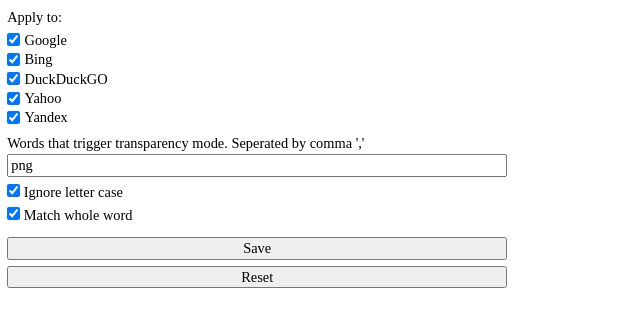
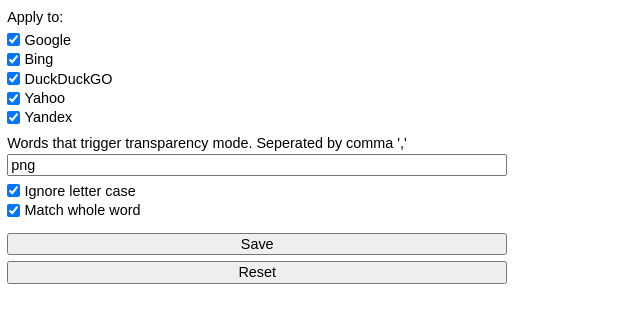
Before and after one commit to DareFox/IHATEFAKEPNG, a website built with webpack: page src/pages/options.html in a window 1280 px wide. Shown: the whole page, without its empty margins (0-640 px from the left). Built offline with nearby package versions, Linux system fonts and the light colour scheme; some packages are replaced by stand-ins of ours.

Commit message:
refactor(css): standardize checkbox list, use sans-serif globally

```diff
--- a/src/pages/options.css
+++ b/src/pages/options.css
@@ -2,6 +2,10 @@
     width: max-content;
     font-size: 90%;
     margin: 0.5em
+}
+
+* {
+    font-family: sans-serif;
 }
 
 .category {
@@ -30,7 +34,7 @@
 }
 
 
-#websites {
+.checkboxList {
     div {
         display: flex;
         align-items: center;
--- a/src/pages/options.html
+++ b/src/pages/options.html
@@ -5,13 +5,12 @@
     <title>I HATE FAKE PNG Settings</title>
     <link rel="stylesheet" href="normalize.css">
     <link rel="stylesheet" href="options.css">
-
 </head>
 
 <body>
     <div class="category">
         <div class="field">Apply to:</div>
-        <div class="field" id="websites"></div>
+        <div class="field checkboxList" id="websites"></div>
     </div>
 
     <div class="category" id="wordsDiv">
@@ -19,14 +18,12 @@
             <label for="words"> Words that trigger transparency mode. Seperated by comma ',' </label>
             <input type="text" id="words">
         </div>
-        <div class="field">
-            <div class="oneLineInputLabe">
+        <div class="field checkboxList">
+            <div class="oneLineInputLabel">
                 <input type="checkbox" name="Ignore letter case" id="ignoreCase">
                 <label for="ignoreCase">Ignore letter case</label>
             </div>
-        </div>
-        <div class="field">
-            <div class="oneLineInputLabe">
+            <div class="oneLineInputLabel">
                 <input type="checkbox" name="Match whole word" id="exactMatch">
                 <label for="exactMatch">Match whole word</label>
             </div>
```
